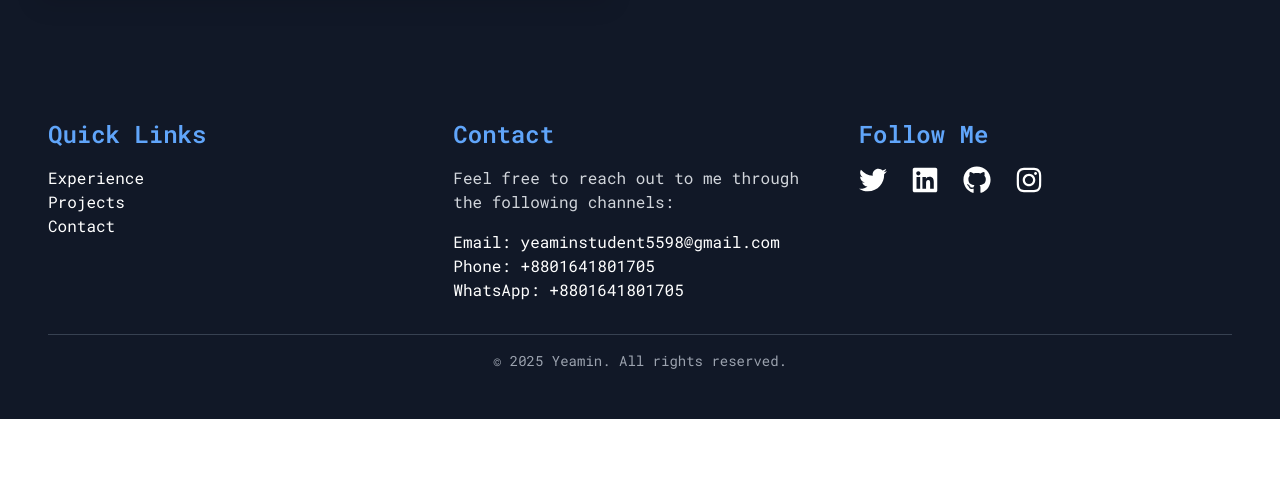
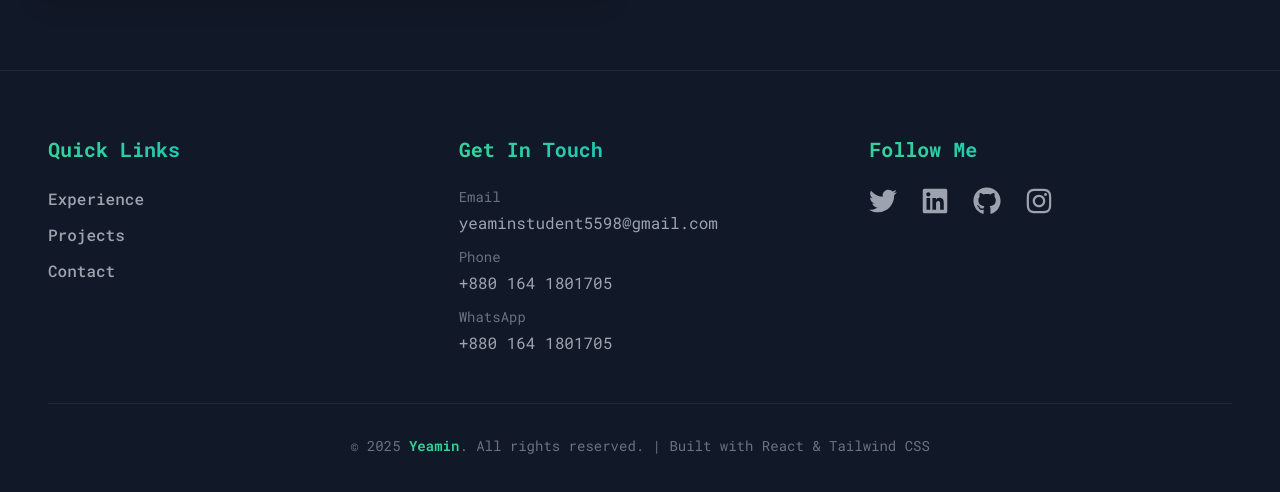
Before and after one commit to yeaminstudent5598/my-portfolio, a React (Vite) app: page / in a window 1280 px wide. Shown: the part 7148-7640 px from the top of the page. Before the commit the page ends 7567 px from the top, so only its background shows below. Built offline with nearby package versions, Linux system fonts and the light colour scheme.

Commit message:
Update: src/Components/Footer/Footer.jsx

```diff
--- a/src/Components/Footer/Footer.jsx
+++ b/src/Components/Footer/Footer.jsx
@@ -1,60 +1,137 @@
 import React from 'react';
-import { FaTwitter, FaLinkedin, FaGithub, FaInstagram } from 'react-icons/fa'; // Icons for social media
+import { FaTwitter, FaLinkedin, FaGithub, FaInstagram } from 'react-icons/fa';
 
 const Footer = () => {
   return (
-    <footer className="bg-gray-900 text-white py-12 px-6 md:px-12">
-      <div className="max-w-7xl mx-auto grid grid-cols-1 md:grid-cols-3 gap-8">
+    <footer className="bg-gray-900 text-white py-16 px-6 md:px-12 border-t border-gray-800">
+      <div>
+        <div className="grid grid-cols-1 md:grid-cols-3 gap-12 mb-12">
           {/* Quick Links */}
-        <div className="flex flex-col space-y-4">
-          <h3 className="text-2xl font-semibold text-blue-400">Quick Links</h3>
-          <ul>
+          <div className="flex flex-col space-y-6">
+            <h3 className="text-xl font-bold text-transparent bg-clip-text bg-gradient-to-r from-emerald-400 to-cyan-500">
+              Quick Links
+            </h3>
+            <ul className="space-y-3">
               <li>
-              <a href="#experience" className="hover:text-blue-400">Experience</a>
+                <a
+                  href="#experience"
+                  className="text-gray-400 hover:text-emerald-400 transition-colors duration-300 font-medium"
+                >
+                  Experience
+                </a>
               </li>
               <li>
-              <a href="#projects" className="hover:text-blue-400">Projects</a>
+                <a
+                  href="#projects"
+                  className="text-gray-400 hover:text-emerald-400 transition-colors duration-300 font-medium"
+                >
+                  Projects
+                </a>
               </li>
               <li>
-              <a href="#contact`" className="hover:text-blue-400">Contact</a>
+                <a
+                  href="#contact"
+                  className="text-gray-400 hover:text-emerald-400 transition-colors duration-300 font-medium"
+                >
+                  Contact
+                </a>
               </li>
             </ul>
           </div>
 
           {/* Contact Information */}
-        <div className="flex flex-col space-y-4">
-          <h3 className="text-2xl font-semibold text-blue-400">Contact</h3>
-          <p className="text-gray-300">Feel free to reach out to me through the following channels:</p>
-          <ul>
-            <li>Email: <a href="mailto:yeaminstudent5598@gmail.com" className="hover:text-blue-400">yeaminstudent5598@gmail.com</a></li>
-            <li>Phone: <a href="tel:+8801641801705" className="hover:text-blue-400">+8801641801705</a></li>
-            <li>WhatsApp: <a href="https://wa.me/+8801641801705" className="hover:text-blue-400" target="_blank" rel="noopener noreferrer">+8801641801705</a></li>
+          <div className="flex flex-col space-y-6">
+            <h3 className="text-xl font-bold text-transparent bg-clip-text bg-gradient-to-r from-emerald-400 to-cyan-500">
+              Get In Touch
+            </h3>
+            <ul className="space-y-3">
+              <li className="text-gray-400">
+                <span className="block text-sm text-gray-500 mb-1">Email</span>
+                <a
+                  href="mailto:yeaminstudent5598@gmail.com"
+                  className="hover:text-emerald-400 transition-colors duration-300 break-all"
+                >
+                  yeaminstudent5598@gmail.com
+                </a>
+              </li>
+              <li className="text-gray-400">
+                <span className="block text-sm text-gray-500 mb-1">Phone</span>
+                <a
+                  href="tel:+8801641801705"
+                  className="hover:text-emerald-400 transition-colors duration-300"
+                >
+                  +880 164 1801705
+                </a>
+              </li>
+              <li className="text-gray-400">
+                <span className="block text-sm text-gray-500 mb-1">WhatsApp</span>
+                <a
+                  href="https://wa.me/8801641801705"
+                  className="hover:text-emerald-400 transition-colors duration-300"
+                  target="_blank"
+                  rel="noopener noreferrer"
+                >
+                  +880 164 1801705
+                </a>
+              </li>
             </ul>
           </div>
 
           {/* Social Media */}
-        <div className="flex flex-col space-y-4">
-          <h3 className="text-2xl font-semibold text-blue-400">Follow Me</h3>
+          <div className="flex flex-col space-y-6">
+            <h3 className="text-xl font-bold text-transparent bg-clip-text bg-gradient-to-r from-emerald-400 to-cyan-500">
+              Follow Me
+            </h3>
             <div className="flex gap-6">
-            <a href="https://twitter.com" className="hover:text-blue-400" target="_blank" rel="noopener noreferrer">
+              <a
+                href="https://twitter.com"
+                className="text-gray-400 hover:text-emerald-400 transition-all duration-300 transform hover:scale-125"
+                target="_blank"
+                rel="noopener noreferrer"
+                title="Twitter"
+              >
                 <FaTwitter size={28} />
               </a>
-            <a href="https://www.linkedin.com/in/yeamin-madbor-83b3302b8/" className="hover:text-blue-400" target="_blank" rel="noopener noreferrer">
+              <a
+                href="https://www.linkedin.com/in/yeamin-madbor-83b3302b8/"
+                className="text-gray-400 hover:text-emerald-400 transition-all duration-300 transform hover:scale-125"
+                target="_blank"
+                rel="noopener noreferrer"
+                title="LinkedIn"
+              >
                 <FaLinkedin size={28} />
               </a>
-            <a href="https://github.com/yeaminstudent5598" className="hover:text-blue-400" target="_blank" rel="noopener noreferrer">
+              <a
+                href="https://github.com/yeaminstudent5598"
+                className="text-gray-400 hover:text-emerald-400 transition-all duration-300 transform hover:scale-125"
+                target="_blank"
+                rel="noopener noreferrer"
+                title="GitHub"
+              >
                 <FaGithub size={28} />
               </a>
-            <a href="https://www.instagram.com/muhammad_yeamin_hossain_madbor/" className="hover:text-blue-400" target="_blank" rel="noopener noreferrer">
+              <a
+                href="https://www.instagram.com/muhammad_yeamin_hossain_madbor/"
+                className="text-gray-400 hover:text-emerald-400 transition-all duration-300 transform hover:scale-125"
+                target="_blank"
+                rel="noopener noreferrer"
+                title="Instagram"
+              >
                 <FaInstagram size={28} />
               </a>
             </div>
           </div>
         </div>
 
+        {/* Divider */}
+        <div className="border-t border-gray-800 my-8"></div>
+
         {/* Copyright Section */}
-      <div className="text-center mt-8 border-t border-gray-700 pt-4">
-        <p className="text-gray-400 text-sm">&copy; 2025 Yeamin. All rights reserved.</p>
+        <div className="text-center">
+          <p className="text-gray-500 text-sm">
+            &copy; 2025 <span className="text-emerald-400 font-semibold">Yeamin</span>. All rights reserved. | Built with React & Tailwind CSS
+          </p>
+        </div>
       </div>
     </footer>
   );
```
Lines whose indentation alone changed are shown as unchanged.
